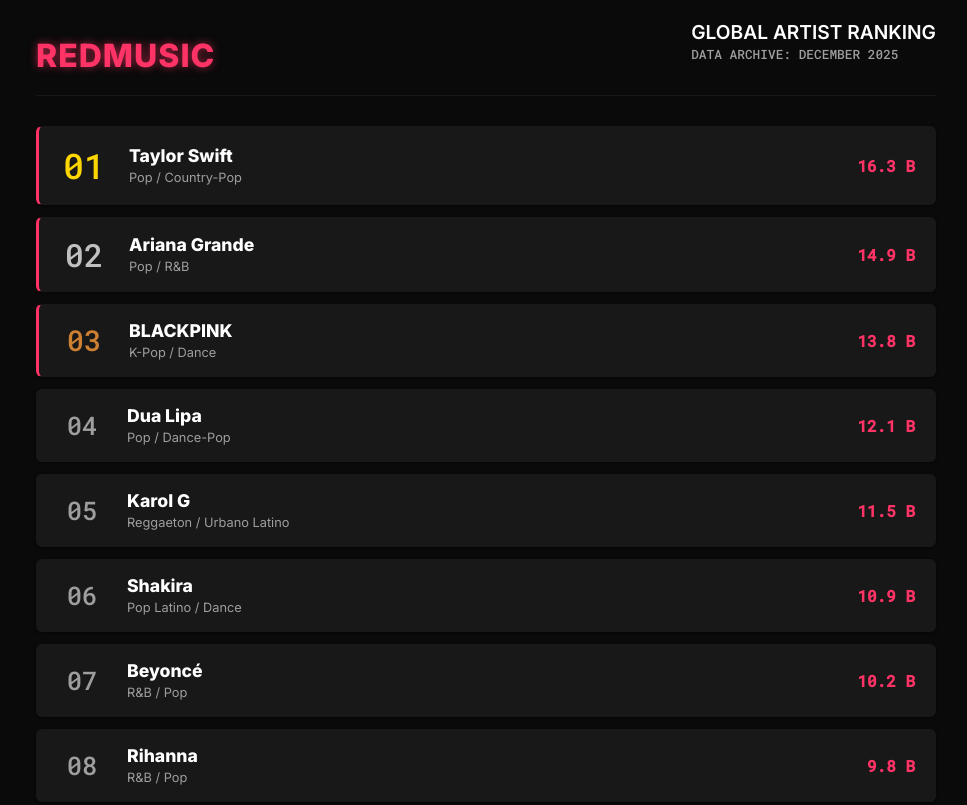
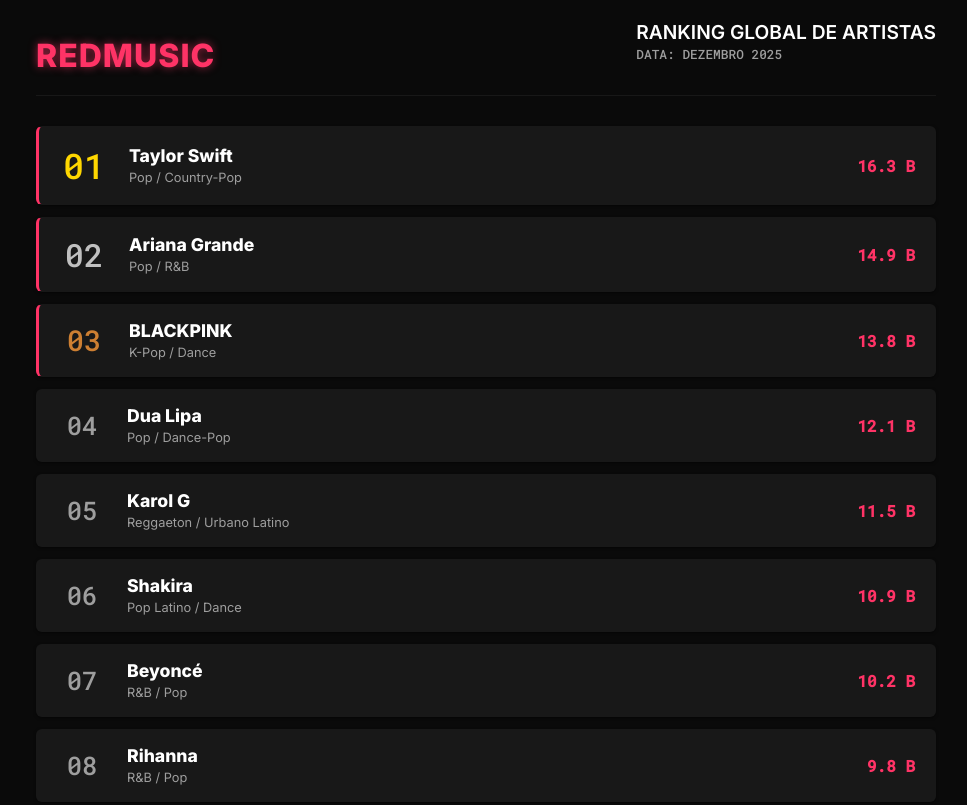
Before and after one commit to Testando0/Servkve, a plain HTML site: page index.html in a window 1280 px wide. Shown: the top 805 px of the page, without its empty margins (154-1121 px from the left). Drawn offline with Linux system fonts and the light colour scheme.

Commit message:
Update index.html

```diff
--- a/index.html
+++ b/index.html
@@ -186,8 +186,8 @@
     <div class="header">
         <div class="logo">REDMUSIC</div>
         <div class="header-info">
-            <h1>GLOBAL ARTIST RANKING</h1>
-            <p class="update-status">DATA ARCHIVE: DECEMBER 2025</p>
+            <h1>RANKING GLOBAL DE ARTISTAS</h1>
+            <p class="update-status">DATA: DEZEMBRO 2025</p>
         </div>
     </div>
 
```
